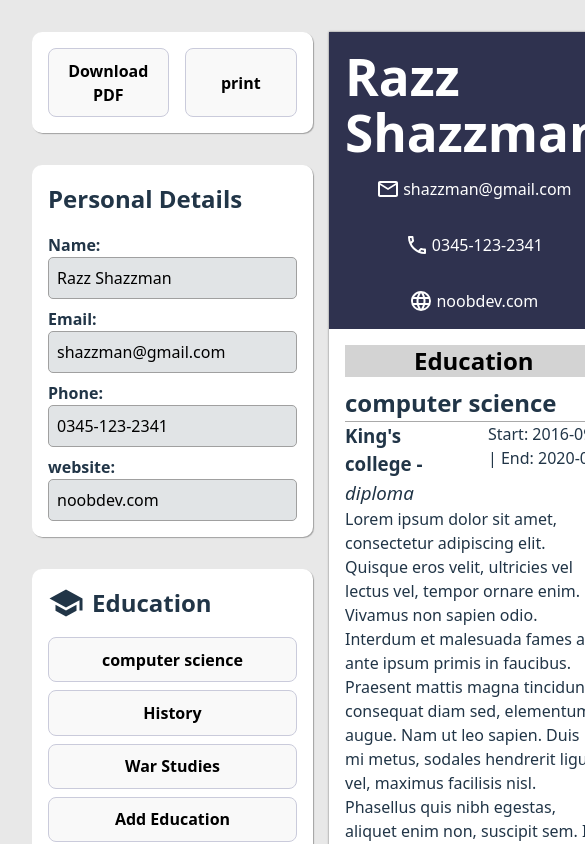
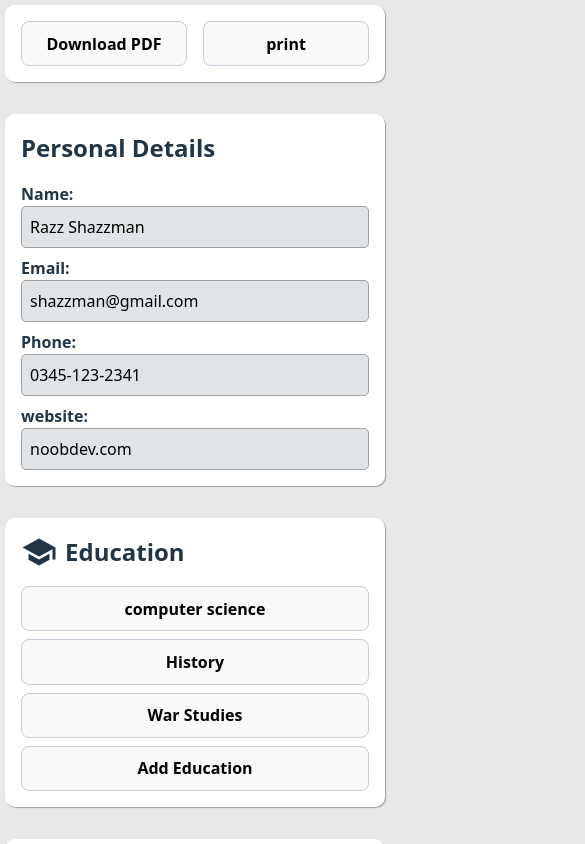
Before and after one commit to RaihanSharif/cv-maker, a React (Vite) app: page / in a window 390 px wide. Shown: the top 844 px of the page, 585 px wide, since content can reach past the window. Built offline with nearby package versions, Linux system fonts and the light colour scheme.

Commit message:
responsive, single column layout for small screens

```diff
--- a/src/styles/App.css
+++ b/src/styles/App.css
@@ -231,3 +231,11 @@ li {
     padding: 0;
   }
 }
+
+@media (max-width: 800px) {
+  .app {
+    display: flex;
+    flex-direction: column;
+    padding: 5px;
+  }
+}
```
